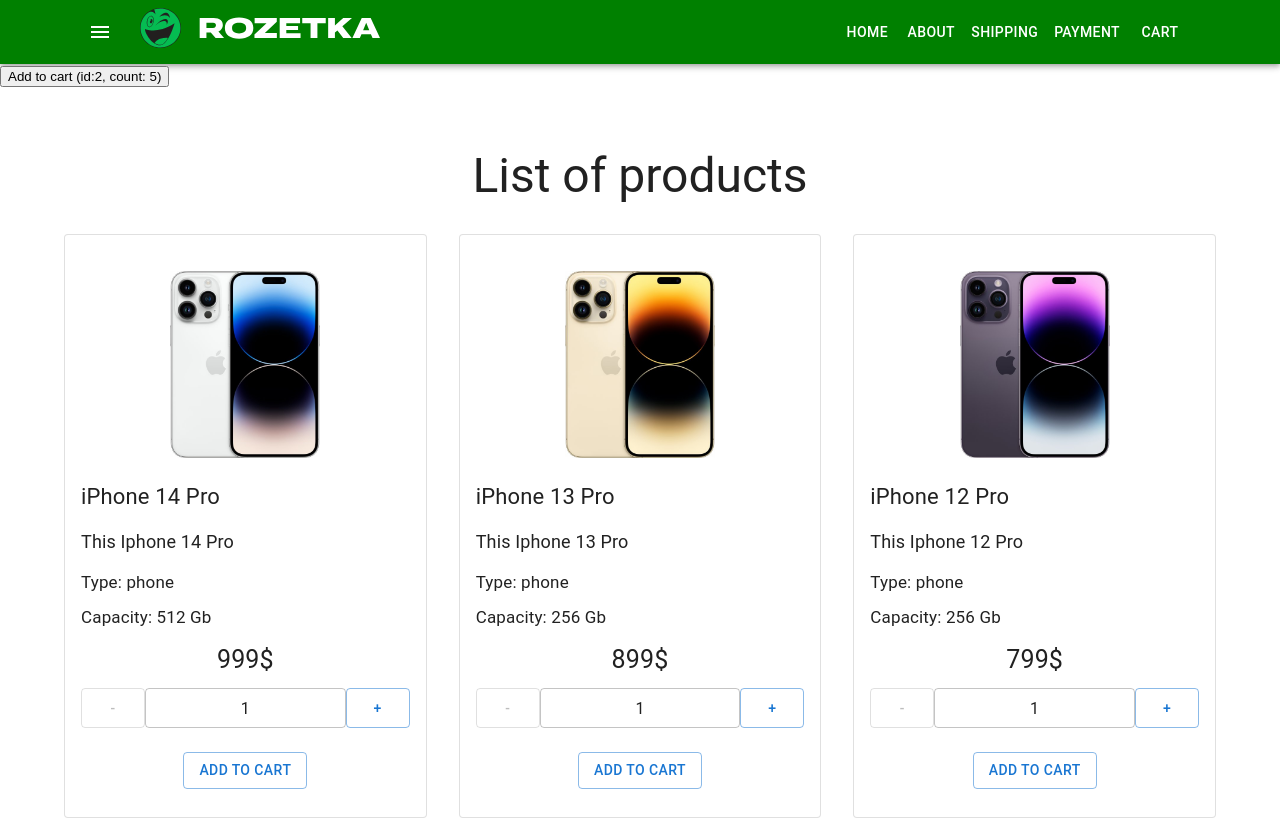
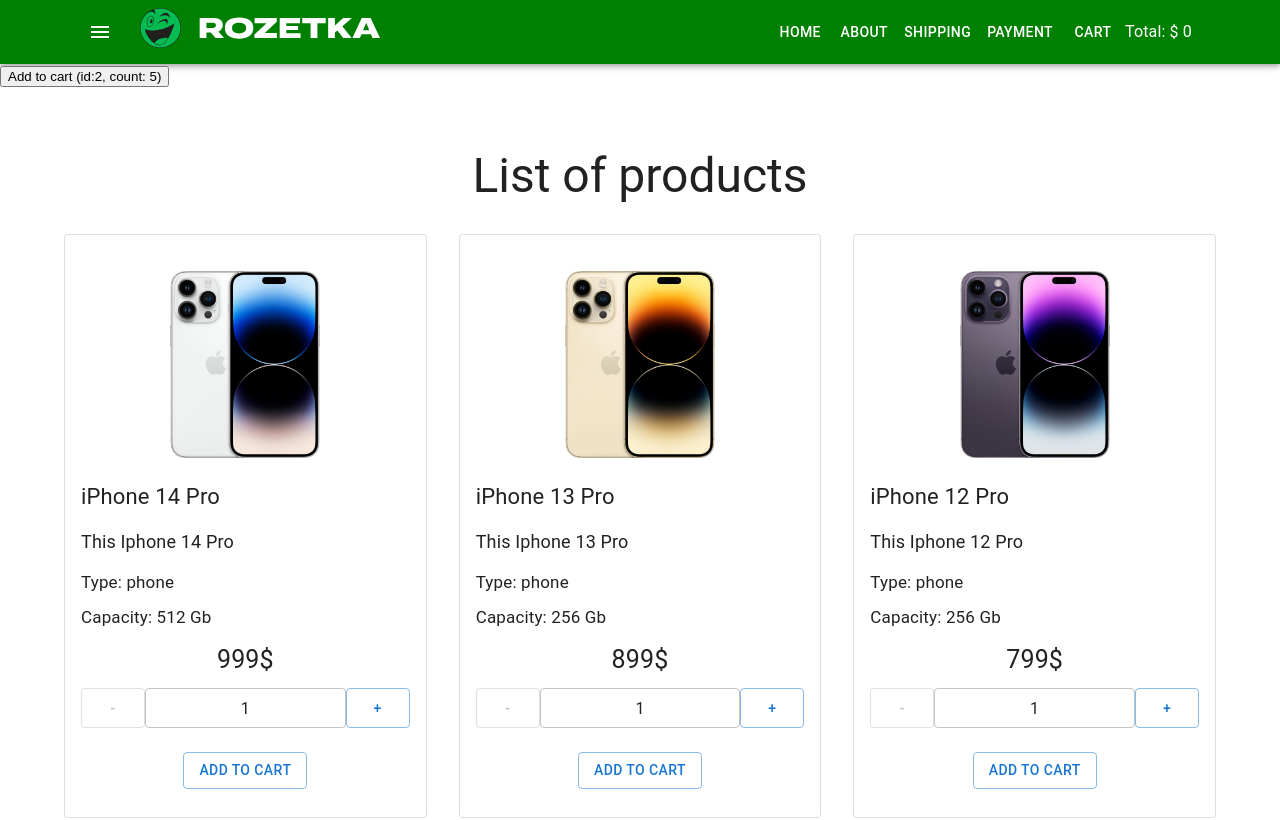
Before and after one commit to denypanko/react-22-10, a React (Create React App) app: page / in a window 1280 px wide. Shown: the top 820 px of the page. Built offline with nearby package versions, Linux system fonts and the light colour scheme.

Commit message:
add cartHeader total

```diff
--- a/src/components/CartHeader/CartHeader.tsx
+++ b/src/components/CartHeader/CartHeader.tsx
@@ -17,6 +17,7 @@
 
     return (
         <div>
+            <div>
                 {Object.keys(productsInCart).map((productId) => (
                     <div key={productId}>
                         {productsObject[parseInt(productId)].title}:{' '}
@@ -24,6 +25,17 @@
                     </div>
                 ))}
             </div>
+            <div>
+                Total: ${' '}
+                {Object.keys(productsInCart).reduce(
+                    (total, productId) =>
+                        total +
+                        productsObject[parseInt(productId)].price *
+                            productsInCart[parseInt(productId)],
+                    0
+                )}
+            </div>
+        </div>
     )
 }
 export default CartHeader
```
Lines whose indentation alone changed are shown as unchanged.
